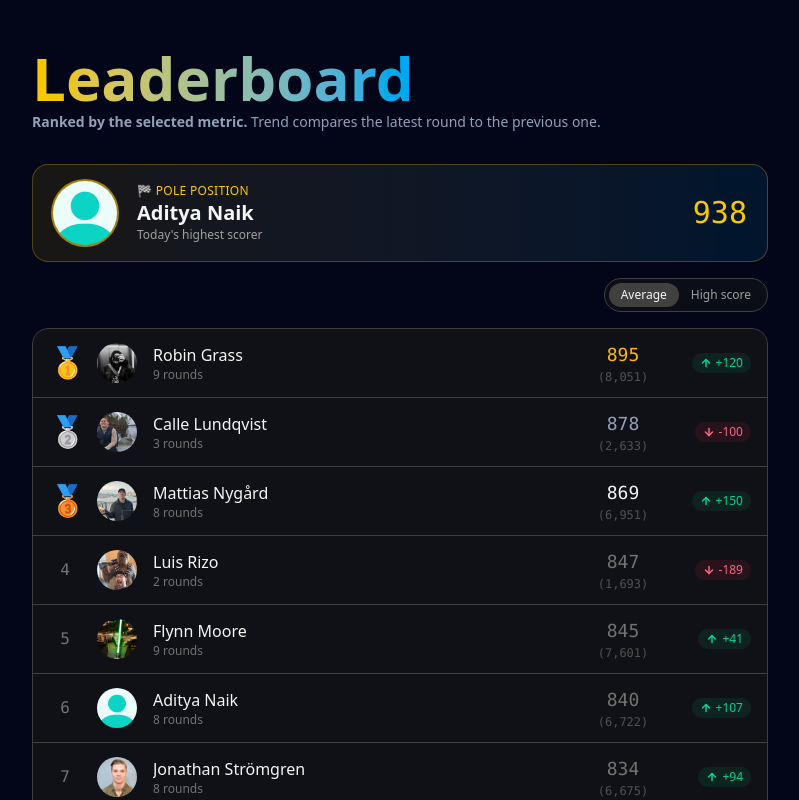
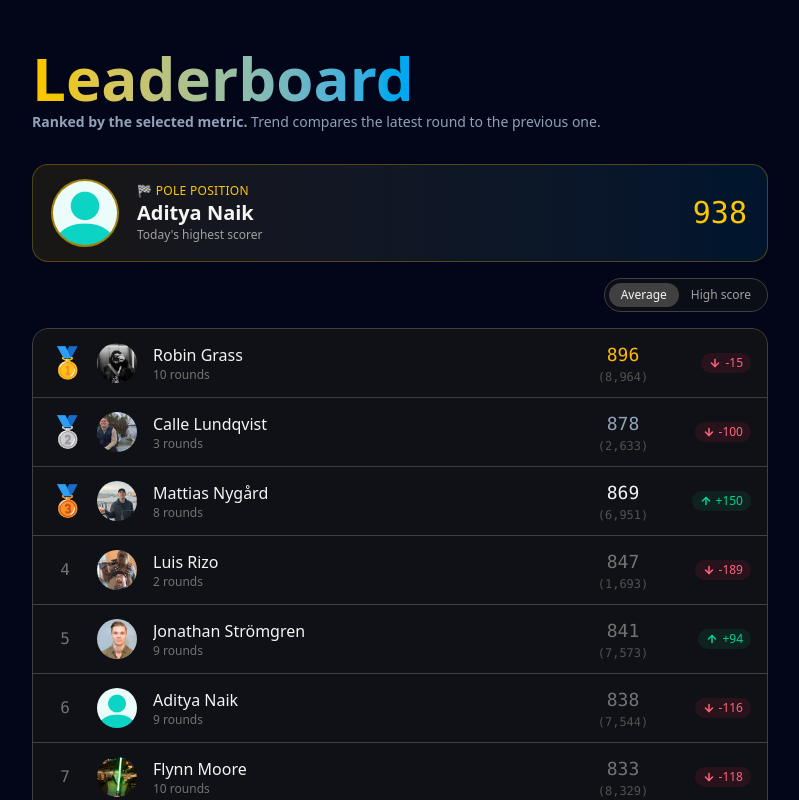
Before and after one commit to hejrobin/maptap-leaderboard, a React (Vite) app: page / in a window 1280 px wide. Shown: the top 800 px of the page, without its empty margins (240-1039 px from the left). Built offline with nearby package versions, Linux system fonts and the light colour scheme.

Commit message:
chore: update scores

```diff
--- a/src/data.ts
+++ b/src/data.ts
@@ -17,6 +17,7 @@ export const leaderboard: Player[] = [
       { date: "2026-06-25", score: 646 },
       { date: "2026-06-26", score: 674 },
       { date: "2026-06-29", score: 759 },
+      { date: "2026-06-30", score: 779 },
     ],
   },
   {
@@ -41,6 +42,7 @@ export const leaderboard: Player[] = [
       { date: "2026-06-25", score: 818 },
       { date: "2026-06-26", score: 808 },
       { date: "2026-06-29", score: 928 },
+      { date: "2026-06-30", score: 913 },
     ],
   },
   {
@@ -50,6 +52,7 @@ export const leaderboard: Player[] = [
       { date: "2026-06-16", score: 637 },
       { date: "2026-06-24", score: 814 },
       { date: "2026-06-25", score: 606 },
+      { date: "2026-06-30", score: 727 },
     ],
   },
   {
@@ -60,6 +63,7 @@ export const leaderboard: Player[] = [
       { date: "2026-06-22", score: 765 },
       { date: "2026-06-24", score: 824 },
       { date: "2026-06-26", score: 813 },
+      { date: "2026-06-30", score: 771 },
     ],
   },
   {
@@ -89,6 +93,7 @@ export const leaderboard: Player[] = [
       { date: "2026-06-25", score: 764 },
       { date: "2026-06-26", score: 805 },
       { date: "2026-06-29", score: 846 },
+      { date: "2026-06-30", score: 728 },
     ],
   },
   {
@@ -108,6 +113,7 @@ export const leaderboard: Player[] = [
       { date: "2026-06-25", score: 682 },
       { date: "2026-06-26", score: 831 },
       { date: "2026-06-29", score: 938 },
+      { date: "2026-06-30", score: 822 },
     ],
   },
   {
@@ -122,6 +128,7 @@ export const leaderboard: Player[] = [
       { date: "2026-06-25", score: 637 },
       { date: "2026-06-26", score: 710 },
       { date: "2026-06-29", score: 804 },
+      { date: "2026-06-30", score: 898 },
     ],
   },
   {
```
